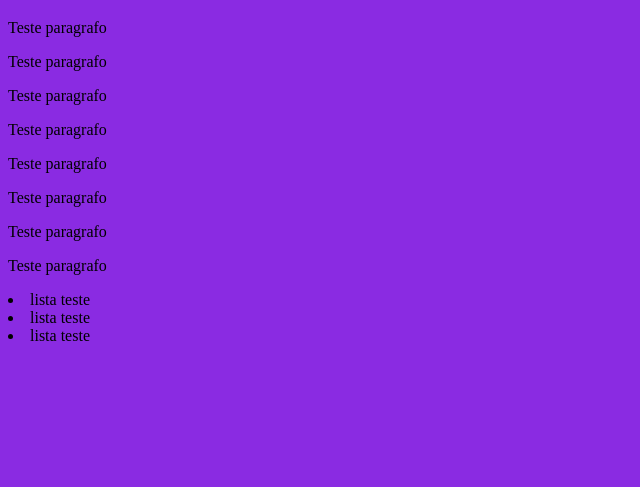
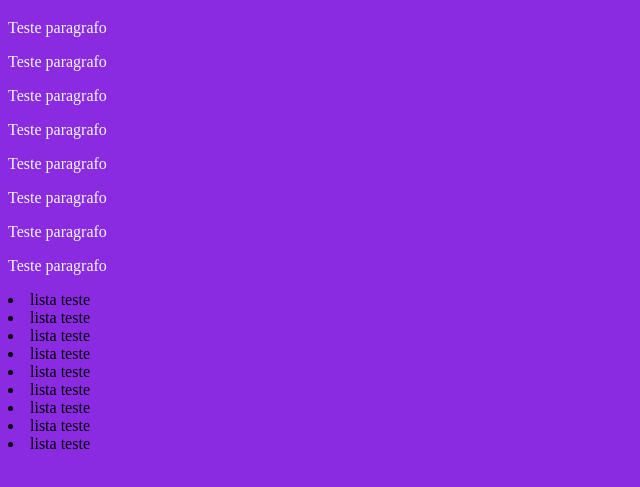
Before and after one commit to cintiapinho/projetotestevscode, a plain HTML site: page index.html in a window 1280 px wide. Shown: the part 61-548 px from the top of the page, without its empty margins (0-640 px from the left). Drawn offline with Linux system fonts and the light colour scheme.

Commit message:
mais css mais listas

```diff
--- a/css/estilo.css
+++ b/css/estilo.css
@@ -1,3 +1,6 @@
 body{
     background-color: blueviolet;
 }
+p{
+    color: aliceblue;
+}
--- a/index.html
+++ b/index.html
@@ -21,5 +21,12 @@
     <li>lista teste</li>
     <li>lista teste</li>
 
+    <li>lista teste</li>
+    <li>lista teste</li>
+    <li>lista teste</li>
+    <li>lista teste</li>
+    <li>lista teste</li>
+    <li>lista teste</li>
+
 </body>
 </html>
```
